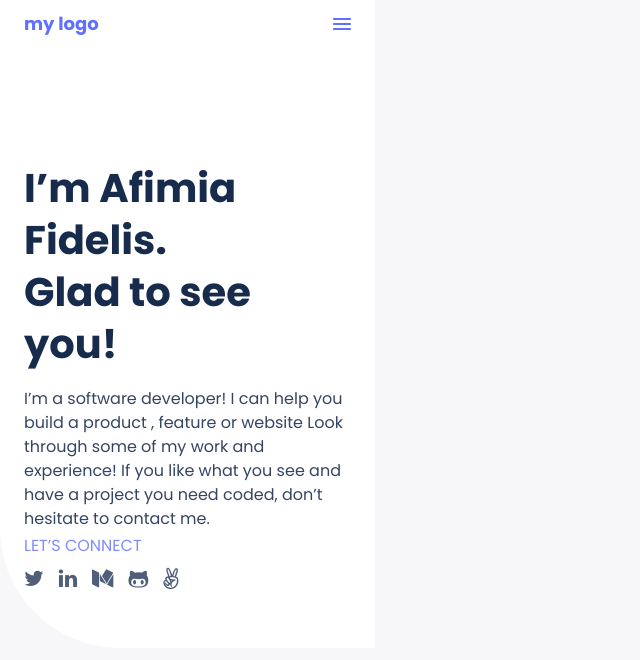
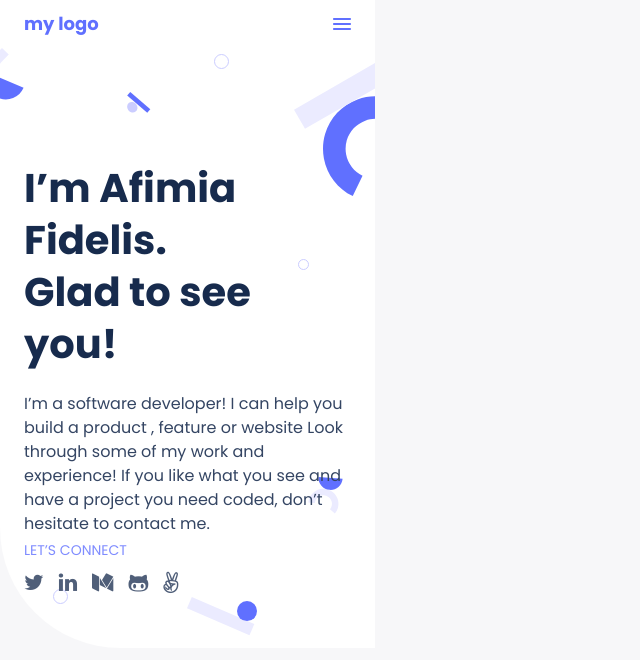
Before and after one commit to Izebiafe/afimiaportfolio, a website: page index.html in a window 1280 px wide. Shown: the whole page, without its empty margins (0-640 px from the left). Drawn offline with Linux system fonts and the light colour scheme.

Commit message:
modify html and css file

```diff
--- a/assets/css/style.css
+++ b/assets/css/style.css
@@ -21,7 +21,7 @@ nav {
   padding: 24px;
 }
 
-nav h1 {
+nav a {
   font-size: 18px;
   font-weight: 700;
   line-height: 20px;
@@ -31,17 +31,17 @@ nav h1 {
 /* Hero section */
 
 .hero {
-  background: #fff;
   height: 600px;
   width: 375px;
   top: 92px;
   padding: 114px 24px;
   border-bottom-left-radius: 120px;
-  background-image: url("../images/backg.svg") no-repeat;
+  background: url("../images/backg.svg") #fff no-repeat;
 }
 
 .hero h1 {
-  height: 150px;
+  text-decoration: none;
+  height: 220px;
   width: 327px;
   font-size: 40px;
   font-weight: 700;
@@ -56,15 +56,15 @@ nav h1 {
   font-weight: 400;
   line-height: 24px;
   color: #344563;
-  margin-top: 75px;
+  margin-top: 10px;
 }
 
-.hero a {
+.hero h3 {
   text-decoration: none;
   color: #7f8cff;
   height: 24px;
   width: 117px;
-  font-size: 16px;
+  font-size: 14px;
   font-weight: 500;
   line-height: 24px;
 }
--- a/index.html
+++ b/index.html
@@ -20,7 +20,7 @@
 
   <header>
     <nav>
-      <h1>my logo</h1>
+      <a>my logo</a>
    <img src="assets/images/Union.svg" alt="">
     </nav>
   </header>
@@ -32,8 +32,9 @@
       <h1>I’m Afimia Fidelis. <br>
 Glad to see <br> you!</h1>
       <p>I’m a software developer! I can help you build a product , feature or website Look through some of my work and experience! If you like what you see and have a project you need coded, don’t hesitate to contact me.</p>
-      <a href="#">LET’S CONNECT</a>
-    </div><div>
+      <h3>LET’S CONNECT</h3>
+    </div>
+    <div>
       <ul class="social_link">
         <li><a href="#"><i class="fa fa-twitter fa-lg"></i></a></li>
         <li><a href="#"><i class="fa fa-linkedin fa-lg"></i></a></li>
@@ -42,7 +43,6 @@ Glad to see <br> you!</h1>
         <li><a href="#"><i class="fa fa-angellist fa-lg"></i></a></li>
       </ul>
     </div>
-
   </section>
 </body>
 </html>
```
Also changed, not shown: assets/images/poststories.svg (added), assets/images/poststories2.svg (added), assets/images/tonic1.svg (added), assets/images/tonic2.svg (added).
